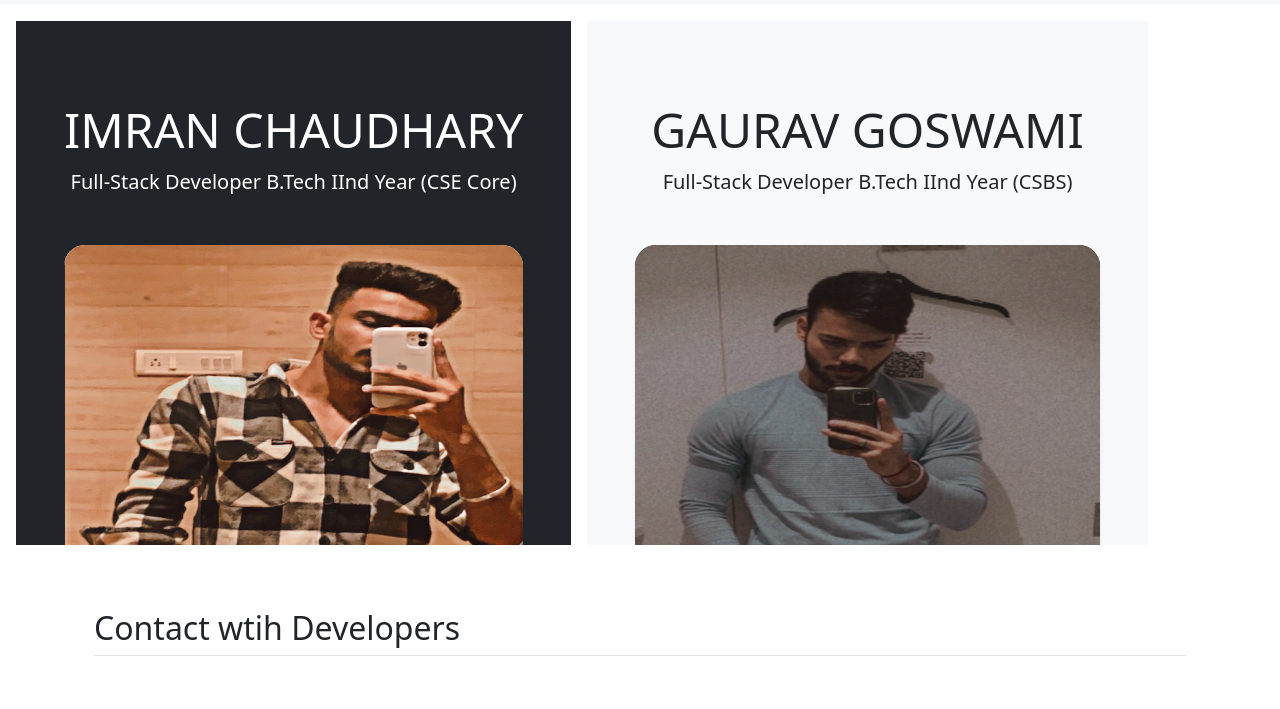
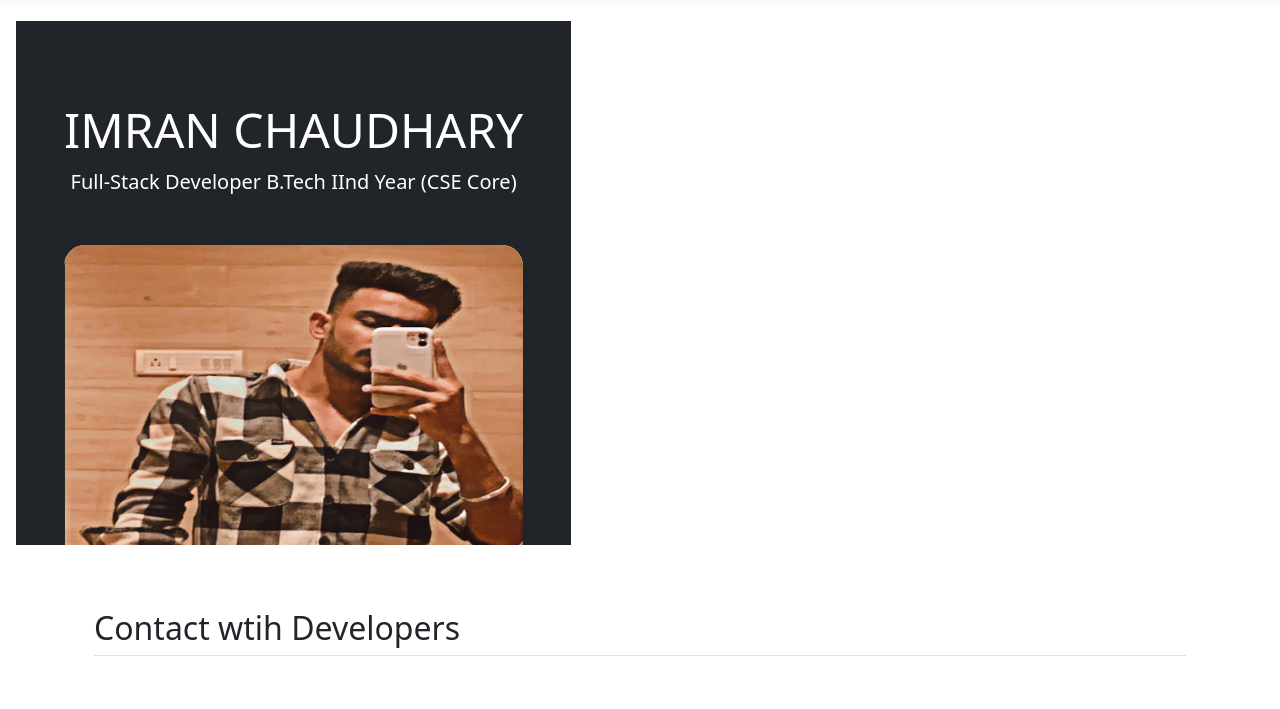
Before and after one commit to imran2103/IANDGPRO, a plain HTML site: page contact.html in a window 1280 px wide. Shown: the part 65-774 px from the top of the page. Drawn offline with nearby package versions, Linux system fonts and the light colour scheme.

Commit message:
Update contact.html

```diff
--- a/contact.html
+++ b/contact.html
@@ -46,17 +46,6 @@
             <div class="bg-light shadow-sm mx-auto" style="width: 100%; height: 300px; border-radius: 21px 21px 0 0;">
                 <img src="imranimage.png" alt="I&C PROPERTIES "
                     style="width: 100%; height: 300px; border-radius: 21px 21px 0 0;">
-            </div>
-        </div>
-        <div class="bg-light me-md-3 pt-3 px-3 pt-md-5 px-md-5 text-center overflow-hidden">
-            <div class="my-3 p-3">
-                <h2 class="display-5">GAURAV GOSWAMI</h2>
-                <p class="lead">Full-Stack Developer B.Tech IInd Year (CSBS)</p>
-            </div>
-            <div class="bg-dark shadow-sm mx-auto" style="width: 100%; height: 300px; border-radius: 21px 21px 0 0;">
-                <img src="gauravimage.png" alt="I&C PROPERTIES"
-                    style="width: 100%; height: 300px; border-radius: 21px 21px 0 0;">
-
             </div>
         </div>
     </div>
```
